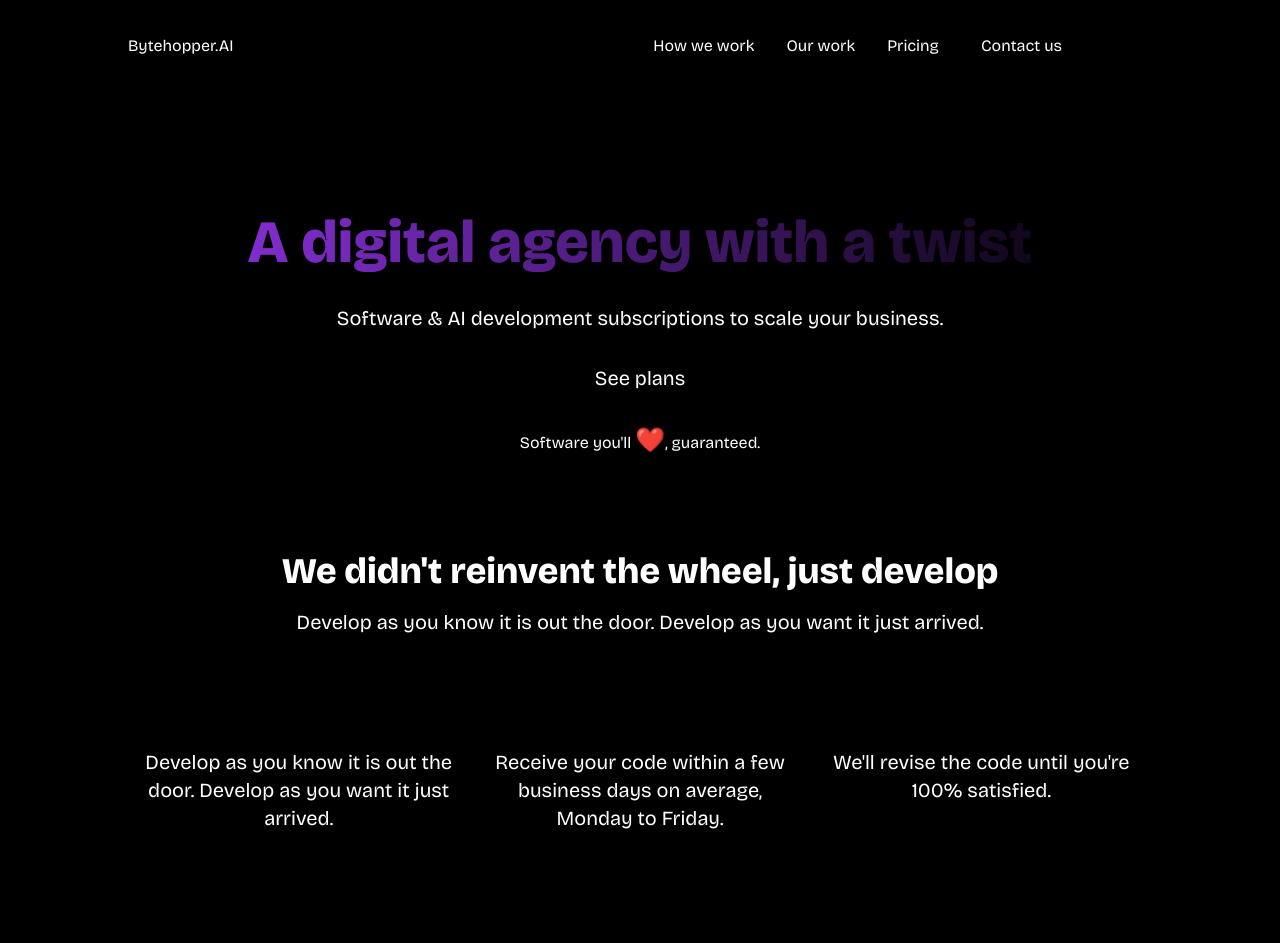
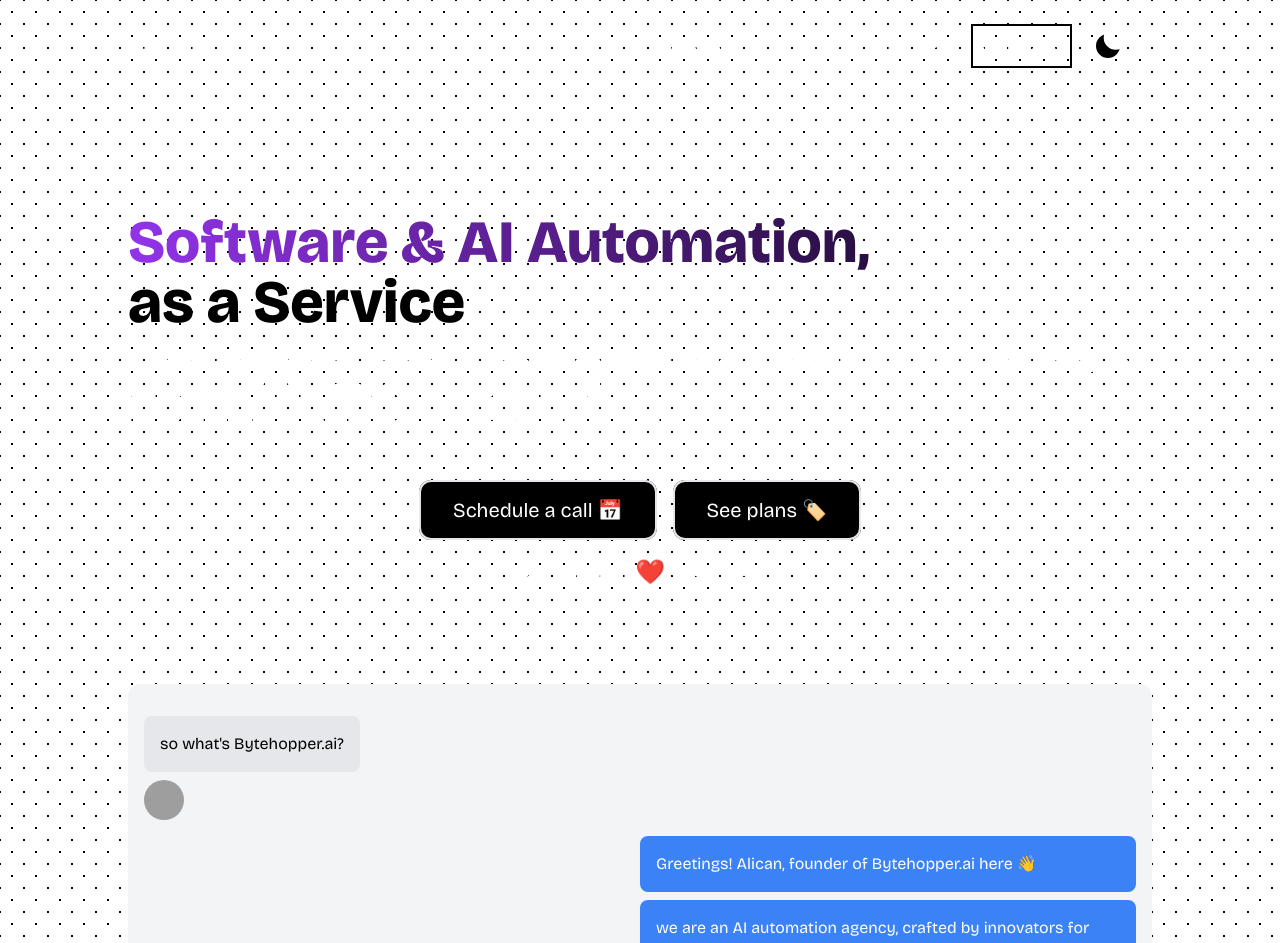
Before and after one commit to alicantorun/alicantorun, a Next.js app: page / in a window 1280 px wide. Shown: the top 943 px of the page. Built offline with nearby package versions, Linux system fonts and the light colour scheme; grey boxes are pictures that could not be loaded.

Commit message:
new look

```diff
--- a/app/components/BannerTwo.tsx
+++ b/app/components/BannerTwo.tsx
@@ -1,8 +1,8 @@
 export default function BannerTwo() {
   return (
-    <div className="text-center max-w-5xl w-full items-center justify-between   mb-12 lg:mb-24">
+    <div className="text-center max-w-5xl w-full items-center justify-between mb-12 lg:mb-24">
       <div className="flex flex-col lg:flex-row">
-        <div className="p-4 flex-1">
+        <div className="p-4 flex-1 bg-black text-white m-4 rounded-xl">
           {/* <Lottie animationData={mail} loop={true} />
           <Lottie animationData={calendar} loop={true} /> */}
           <h3 className="text-xl">
@@ -10,13 +10,13 @@
             arrived.
           </h3>
         </div>
-        <div className="p-4 flex-1">
+        <div className="p-4 flex-1 bg-black text-white m-4 rounded-xl">
           <h3 className="text-xl">
             Receive your code within a few business days on average, Monday to
             Friday.
           </h3>
         </div>
-        <div className=" p-4 flex-1">
+        <div className=" p-4 flex-1 bg-black text-white m-4 rounded-xl">
           <h3 className="text-xl">
             We'll revise the code until you're 100% satisfied.
           </h3>
--- /dev/null
+++ b/app/components/Chat.tsx
@@ -0,0 +1,100 @@
+import React, { FC } from "react";
+
+interface ChatBubbleProps {
+  messages: string[];
+  isUser: boolean;
+}
+
+const dummyMessages: { content: string; isUser: boolean }[] = [
+  {
+    content: "so what's Bytehopper.ai?",
+    isUser: false,
+  },
+  {
+    content: "Greetings! Alican, founder of Bytehopper.ai here 👋",
+    isUser: true,
+  },
+  {
+    content:
+      "we are an AI automation agency, crafted by innovators for innovators.",
+    isUser: true,
+  },
+  {
+    content:
+      "We understand the struggle of navigating through freelancers on platforms like Upwork or investing endless months searching for the ideal software expert at a reasonable cost.",
+    isUser: true,
+  },
+  {
+    content:
+      "We champion efficiency. We empower you to realize your visionary projects through AI and automation. With two comprehensive subscription models or tailored pricing, the scope of your automation needs aligns with the package you select.",
+    isUser: true,
+  },
+  {
+    content: `Our goal is to ensure our collaboration is seamless and rewarding.
+    👉 Real-time communication via Slack
+    👉 Transparent pricing
+    👉 Limitless iterations`,
+    isUser: true,
+  },
+];
+
+const ChatBubble: FC<ChatBubbleProps> = ({ messages, isUser }) => {
+  return (
+    <div className={`flex mt-4 ${isUser ? "flex-row-reverse" : ""} items-end`}>
+      <div className={`flex flex-col lg:max-w-[50%]`}>
+        {messages.map((message, idx) => (
+          <div
+            key={idx}
+            className={`p-4 rounded-lg mb-2 text-left ${
+              isUser ? "bg-blue-500 text-white" : "bg-gray-200 text-black"
+            }`}
+          >
+            {message.split("\n").map((str, index, array) => (
+              <React.Fragment key={index}>
+                {str}
+                {index === array.length - 1 ? null : <br />}
+              </React.Fragment>
+            ))}
+          </div>
+        ))}
+        <img
+          className={`w-10 h-10 rounded-full ${
+            isUser ? "self-end" : "self-start"
+          }`}
+          src={
+            isUser
+              ? "https://media.licdn.com/dms/image/C4D03AQFhmD6Fh-F6mA/profile-displayphoto-shrink_800_800/0/1585155744112?e=1703116800&v=beta&t=Bsf3faCcQsBwteO6FZ1TKwvf1s9vmGWOq-ZTFWOv3Lg"
+              : "https://images.unsplash.com/photo-1539571696357-5a69c17a67c6?auto=format&fit=crop&q=80&w=2662&ixlib=rb-4.0.3&ixid=M3wxMjA3fDB8MHxwaG90by1wYWdlfHx8fGVufDB8fHx8fA%3D%3D"
+          }
+          alt="Avatar"
+        />
+      </div>
+    </div>
+  );
+};
+
+interface ChatProps {
+  messages?: { content: string; isUser: boolean }[];
+}
+
+const Chat: FC<ChatProps> = ({ messages = dummyMessages }) => {
+  const userMessages = messages
+    .filter((msg) => msg.isUser)
+    .map((msg) => msg.content);
+  const otherMessages = messages
+    .filter((msg) => !msg.isUser)
+    .map((msg) => msg.content);
+
+  return (
+    <div className="text-center max-w-5xl w-full items-center justify-between mb-12 lg:mb-24 bg-gray-100 rounded-xl p-4">
+      {otherMessages.length > 0 && (
+        <ChatBubble messages={otherMessages} isUser={false} />
+      )}
+      {userMessages.length > 0 && (
+        <ChatBubble messages={userMessages} isUser={true} />
+      )}
+    </div>
+  );
+};
+
+export { Chat, ChatBubble };
--- a/app/components/Header.tsx
+++ b/app/components/Header.tsx
@@ -35,16 +35,16 @@
           </a>
           <ThemeToggleButton />
         </div>
-        <div className="lg:hidden z-50">
+        <div className="lg:hidden">
           <HamburgerMenu onClick={handleSetIsOpen} isOpen={isOpen} />
         </div>
       </div>
       <div
-        className={`absolute top-24 w-full left-0 transform transition-transform duration-300 ease-in-out overflow-hidden  ${
-          isOpen ? "translate-y-0 max-h-[300px]" : "-translate-y-full max-h-0"
+        className={`absolute top-24 w-full left-0 transform transition-transform duration-500 ease-in-out overflow-hidden ${
+          isOpen ? "translate-y-0 max-h-[300px]" : "translate-y-[-150%]"
         }`}
       >
-        <div className="dark:bg-black bg-white justify-center items-center flex flex-col opacity-90 pb-4 transition-colors duration-500">
+        <div className="mb-4 dark:bg-black bg-white justify-center items-center flex flex-col opacity-90 transition-colors duration-500">
           <a className="mb-4" href="" target="_blank" rel="noopener noreferrer">
             How we work
           </a>
@@ -55,7 +55,7 @@
             Pricing
           </a>
           <a
-            className="mb-4 border-2 p-2 dark:border-white border-black"
+            className="mb-4 border-2 p-2 border-black"
             href=""
             target="_blank"
             rel="noopener noreferrer"
--- a/app/components/Hero.tsx
+++ b/app/components/Hero.tsx
@@ -1,20 +1,34 @@
 export default function Hero() {
   return (
     <div className="text-center max-w-5xl w-full items-center justify-between mt-12 mb-24">
-      <h1 className="mb-8 text-6xl font-extrabold text-transparent bg-clip-text bg-gradient-to-r from-purple-600 to-black dark:from-purple-600 dark:to-white">
-        A digital agency with a twist
+      <h1 className="text-left text-6xl font-extrabold text-transparent bg-clip-text bg-gradient-to-r from-purple-600 to-black dark:from-purple-600 dark:to-white">
+        Software & AI Automation,
       </h1>
-      <h3 className="mb-8 text-xl">
-        Software & AI development subscriptions to scale your business.
+      <h1 className="mb-4 text-left text-6xl font-extrabold  bg-clip-text bg-gradient-to-r text-black dark:text-white">
+        as a Service
+      </h1>
+      <h3 className="text-left text-xl font-bold">
+        A monthly subscription. Done-for-you software and AI automation
+        solutions that enhance efficiency. For companies utilizing +$10,000/mo
+        in software tools.
       </h3>
-      <div className="mb-8">
+      <h3 className="text-left mb-16 text-xl">
+        By people who built & sold SaaS companies, through SEO.
+      </h3>
+      <div className="mb-8 flex flex-col lg:block">
         <a
-          className="border-2 text-xl px-4 py-2 dark:border-white border-black"
-          href=""
+          className="border-2 lg:mr-4 text-xl px-8 py-4 rounded-xl bg-black text-white"
+          href="https://calendly.com/alicantorun/30min"
           target="_blank"
           rel="noopener noreferrer"
         >
-          See plans
+          Schedule a call 📅
+        </a>
+        <a
+          className="border-2 text-xl px-8 py-4 rounded-xl bg-black text-white"
+          href="#membership-levels"
+        >
+          See plans 🏷️
         </a>
       </div>
       <h3 className="">
--- a/app/components/MembershipLevels.tsx
+++ b/app/components/MembershipLevels.tsx
@@ -1,6 +1,9 @@
 export default function MembershipLevels() {
   return (
-    <div className="text-center max-w-5xl w-full items-center justify-between   mb-12 lg:mb-24">
+    <div
+      id="membership-levels"
+      className="text-center max-w-5xl w-full items-center justify-between mb-12 lg:mb-24"
+    >
       <h1 className="mb-4 text-4xl font-extrabold">Memberships levels</h1>
       <h1 className="mb-4 text-xl">Choose a plan that's right for you.</h1>
       <div className="flex flex-col lg:flex-row">
--- a/app/globals.css
+++ b/app/globals.css
@@ -24,4 +24,15 @@
       rgb(var(--background-end-rgb))
     )
     rgb(var(--background-start-rgb));
+
+  background-color: #ffffff;
+
+  background-image: radial-gradient(#000000 0.75px, transparent 0.75px),
+    radial-gradient(#000000 0.75px, #ffffff 0.75px);
+  background-size: 24px 24px;
+  background-position: 0 0, 12px 12px;
 }
+
+html {
+  @apply scroll-smooth;
+}
--- a/app/page.tsx
+++ b/app/page.tsx
@@ -11,13 +11,15 @@
 import MembershipLevels from "./components/MembershipLevels";
 import FAQs from "./components/FAQs";
 import Footer from "./components/Footer";
+import { Chat } from "./components/Chat";
 
 export default function Home() {
   return (
     <main className="flex min-h-screen flex-col items-center lg:pt-6 p-6 lg:p-24 transition-colors duration-500  dark:bg-black dark:text-white">
       <Header />
       <Hero />
-      <BannerOne />
+      {/* <BannerOne /> */}
+      <Chat />
       <BannerTwo />
       <BannerThree />
       <Quote />
--- a/tailwind.config.ts
+++ b/tailwind.config.ts
@@ -8,7 +8,9 @@
     "./app/**/*.{js,ts,jsx,tsx,mdx}",
   ],
   theme: {
-    extend: {},
+    extend: {
+      scrollBehavior: ["smooth"],
+    },
   },
   plugins: [],
 };
```
